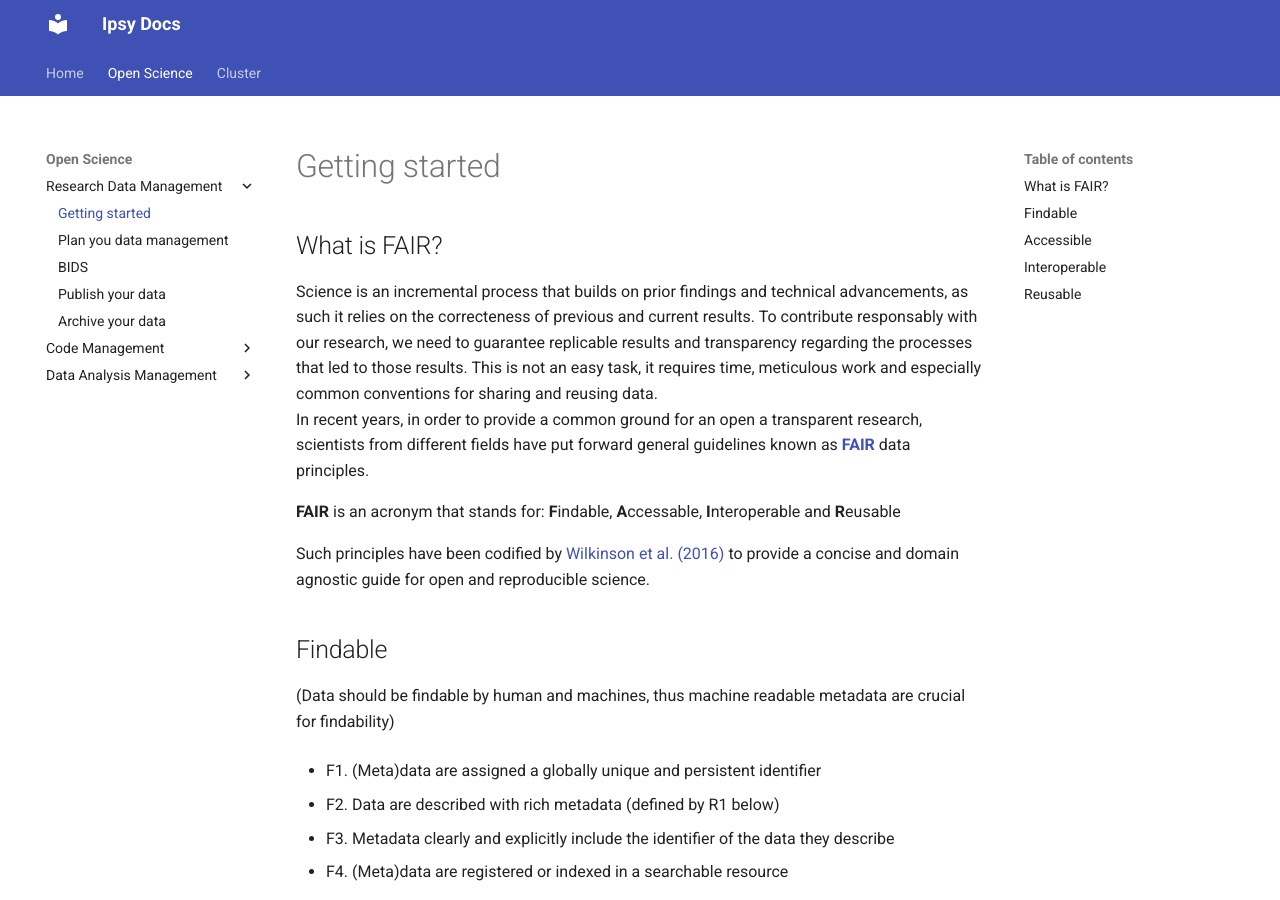
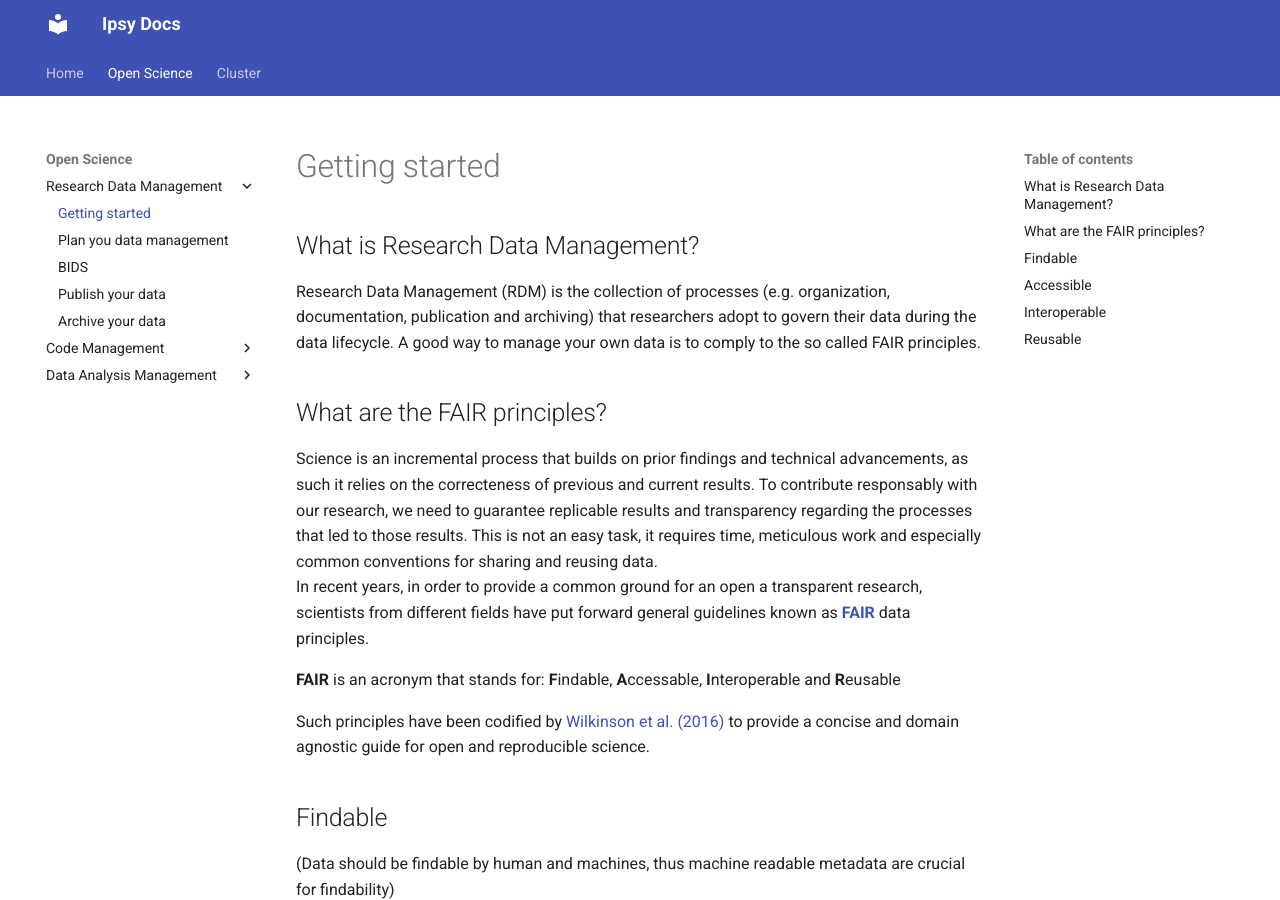
Before and after one commit to pvavra/temp-ipsy, an MkDocs documentation site: the page built from docs/open-science/research-data-management/getting-started.md, in a window 1280 px wide and 900 px high. Built offline with MkDocs 1.6.1 and Material for MkDocs 9.7.7, drawn with Linux system fonts in a browser that asks for light colours.

Commit message:
Add intro RDM definition

```diff
--- a/docs/open-science/research-data-management/getting-started.md
+++ b/docs/open-science/research-data-management/getting-started.md
@@ -1,6 +1,10 @@
 # Getting started
 
-## What is FAIR?
+## What is Research Data Management?
+
+Research Data Management (RDM) is the collection of processes (e.g. organization, documentation, publication and archiving) that researchers adopt to govern their data during the data lifecycle. A good way to manage your own data is to comply to the so called FAIR principles.
+
+## What are the FAIR principles?
 
 Science is an incremental process that builds on prior findings and technical advancements, as such it relies on the correcteness of previous and current results. To contribute responsably with our research, we need to guarantee replicable results and transparency regarding the processes that led to those results. This is not an easy task, it requires time, meticulous work and especially common conventions for sharing and reusing data.</b>
 In recent years, in order to provide a common ground for an open a transparent research, scientists from different fields have put forward general guidelines known as [**FAIR**](https://www.go-fair.org/fair-principles/) data principles.
```
